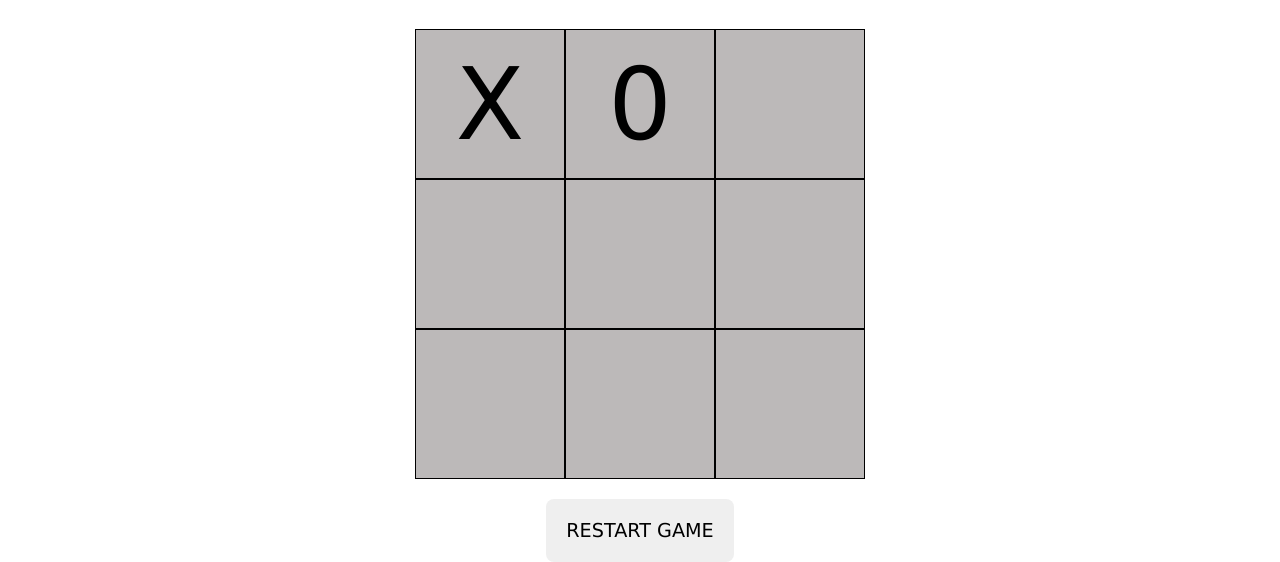
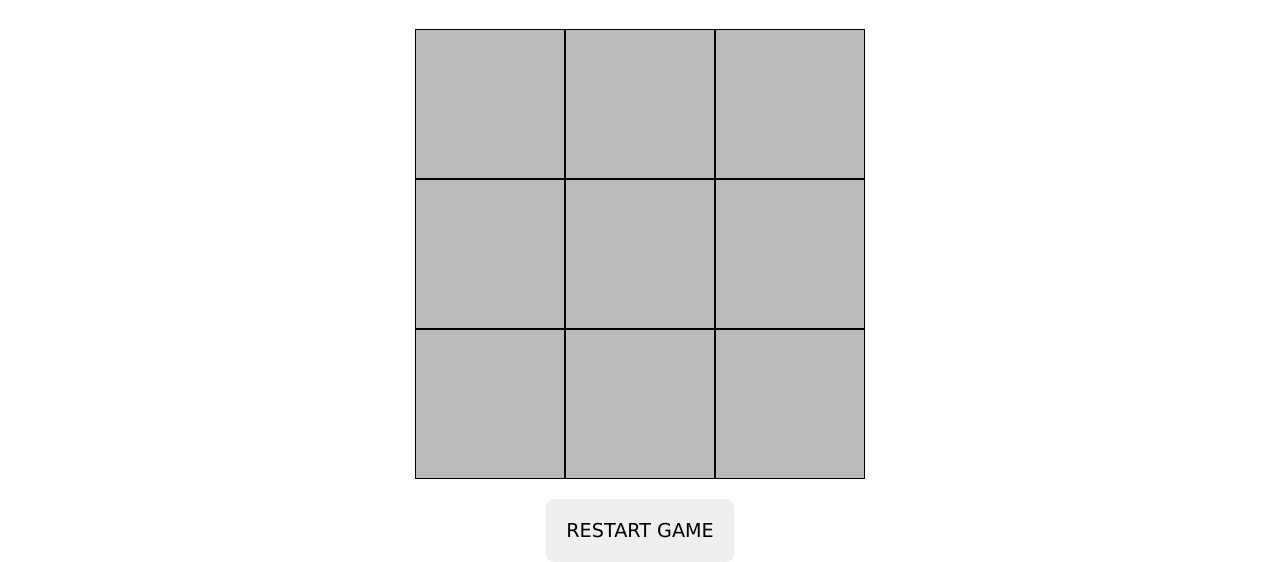
Before and after one commit to FalkoKa/Project-Tic-Tac-Toe, a plain HTML site: page index.html in a window 1280 px wide. Shown: the part 247-809 px from the top of the page. Drawn offline with Linux system fonts and the light colour scheme.

Commit message:
remove initial signs in field

```diff
--- a/index.html
+++ b/index.html
@@ -15,8 +15,8 @@
     <main>
       <p class="message">message</p>
       <div class="gameboard">
-        <div class="field" data-num="0">X</div>
-        <div class="field" data-num="1">0</div>
+        <div class="field" data-num="0"></div>
+        <div class="field" data-num="1"></div>
         <div class="field" data-num="2"></div>
         <div class="field" data-num="3"></div>
         <div class="field" data-num="4"></div>
```
